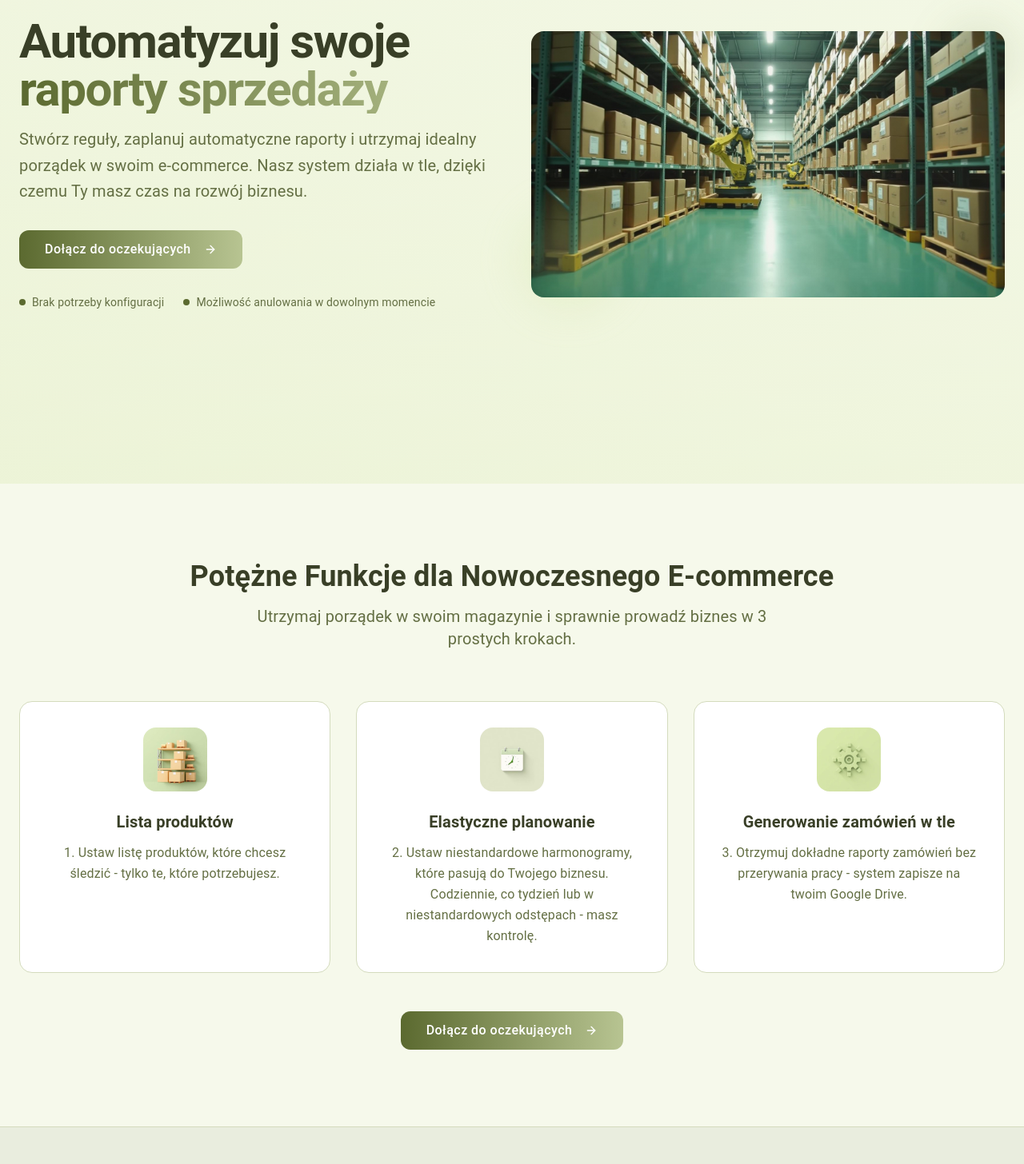
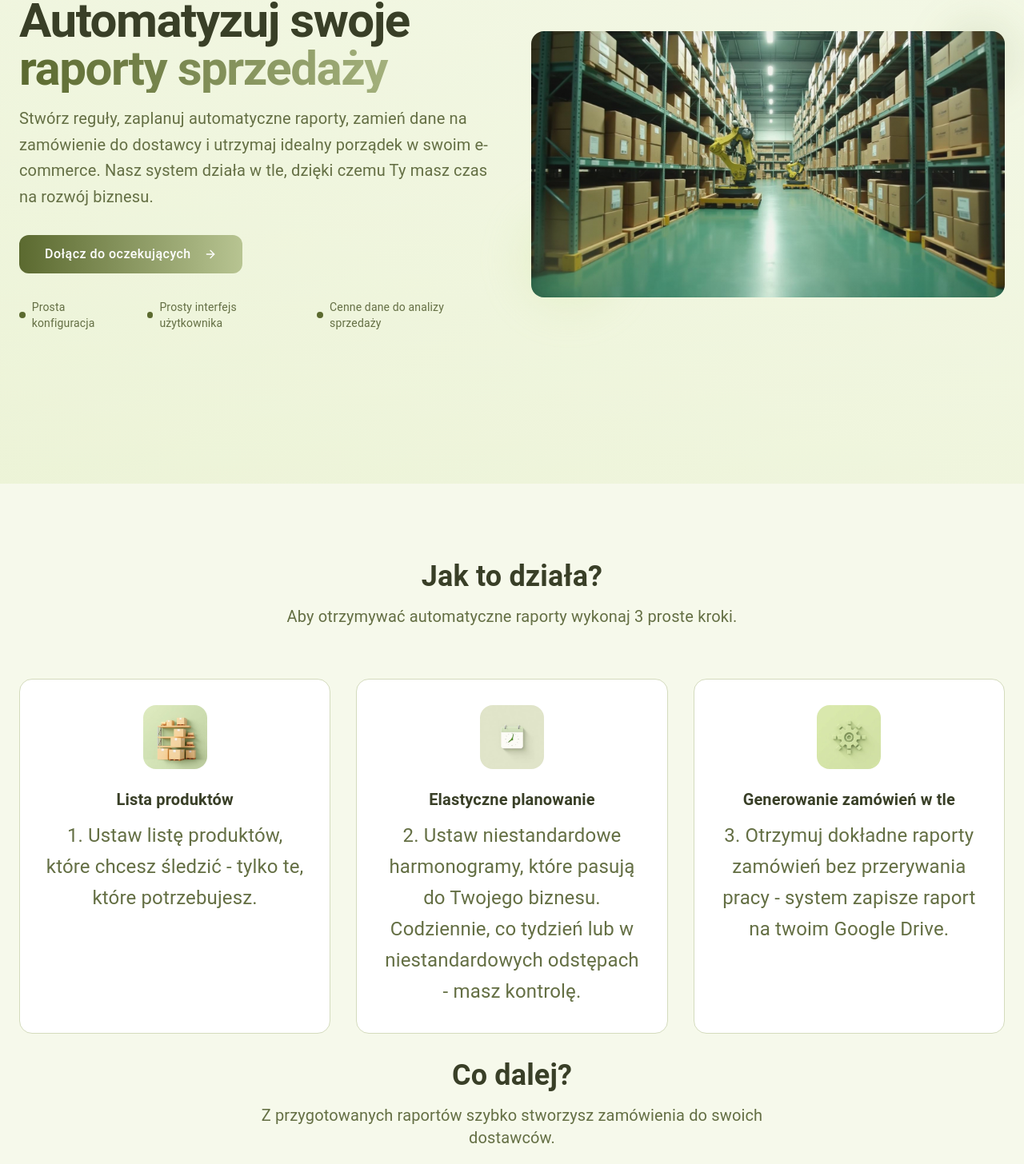
Before and after one commit to PawelCzajkowski/stockflow-landing-page, a Next.js app: page / in a window 1280 px wide. Shown: the part 259-1715 px from the top of the page at 80% size. Built offline with nearby package versions, Linux system fonts and the light colour scheme; what @mui/material-nextjs would draw is missing.

Commit message:
Poprawki tekstu

```diff
--- a/app/components/features.tsx
+++ b/app/components/features.tsx
@@ -26,7 +26,7 @@ const Features = () => {
       icon: <Settings className="w-8 h-8 text-primary" />,
       image: automationIcon,
       title: "Generowanie zamówień w tle",
-      description: "3. Otrzymuj dokładne raporty zamówień bez przerywania pracy - system zapisze na twoim Google Drive."
+      description: "3. Otrzymuj dokładne raporty zamówień bez przerywania pracy - system zapisze raport na twoim Google Drive."
     }
   ];
 
@@ -35,10 +35,10 @@ const Features = () => {
       <div className="container mx-auto px-6">
         <div className="text-center mb-16">
           <h2 className="text-4xl font-bold text-foreground mb-4">
-            Potężne Funkcje dla Nowoczesnego E-commerce
+            Jak to działa?
           </h2>
           <p className="text-xl text-muted-foreground max-w-2xl mx-auto">
-            Utrzymaj porządek w swoim magazynie i sprawnie prowadź biznes w 3 prostych krokach.
+            Aby otrzymywać automatyczne raporty wykonaj 3 proste kroki.
           </p>
         </div>
 
@@ -46,7 +46,7 @@ const Features = () => {
           {features.map((feature, index) => (
             <div
               key={index}
-              className="group border border-border/50 rounded-2xl bg-card shadow-soft hover:shadow-medium transition-smooth"
+              className="group text-2xl border border-border/50 rounded-2xl bg-card shadow-soft hover:shadow-medium transition-smooth"
             >
               <div className="p-8 text-center">
                 <div className="mb-6 relative">
@@ -65,6 +65,15 @@ const Features = () => {
           ))}
         </div>
 
+        <div className="text-center mb-8 mt-8">
+          <h2 className="text-4xl font-bold text-foreground mb-4">
+            Co dalej?
+          </h2>
+          <p className="text-xl text-muted-foreground max-w-2xl mx-auto">
+            Z przygotowanych raportów szybko stworzysz zamówienia do swoich dostawców.
+          </p>
+        </div>
+
         <div className="flex flex-col sm:flex-row gap-4 mt-12 justify-center">
               <Button variant="hero"
                 onClick={() => window.open('https://forms.gle/yRbSpSkDJUPF6gjEA', '_blank')}>
--- a/app/components/footer.tsx
+++ b/app/components/footer.tsx
@@ -45,7 +45,7 @@ const Footer = () => {
           <div className="md:justify-self-end">
             <h4 className="font-semibold text-foreground mb-4">Informacje</h4>
             <ul className="space-y-2 text-muted-foreground">
-              <li><a href="mailto:support@stockflow.pl" className="hover:text-primary transition-smooth">Centrum pomocy</a></li>
+              <li><a href="mailto:support@stockflow.pl" className="hover:text-primary transition-smooth">Pomoc</a></li>
               <li><a href="/privacy" className="hover:text-primary transition-smooth">Prywatność</a></li>
               {/* <li><a href="#" className="hover:text-primary transition-smooth">Regulamin</a></li> */}
               {/* <li><a href="#" className="hover:text-primary transition-smooth">Status</a></li> */}
--- a/app/components/hero.tsx
+++ b/app/components/hero.tsx
@@ -23,7 +23,7 @@ const Hero = () => {
                 </span>
               </h1>
               <p className="text-xl text-muted-foreground leading-relaxed max-w-2xl">
-                Stwórz reguły, zaplanuj automatyczne raporty i utrzymaj idealny porządek w swoim e-commerce.
+                Stwórz reguły, zaplanuj automatyczne raporty, zamień dane na zamówienie do dostawcy i utrzymaj idealny porządek w swoim e-commerce.
                 Nasz system działa w tle, dzięki czemu Ty masz czas na rozwój biznesu.
               </p>
             </div>
@@ -40,15 +40,15 @@ const Hero = () => {
             <div className="flex items-center space-x-6 text-sm text-muted-foreground">
               <div className="flex items-center">
                 <span className="w-2 h-2 bg-primary rounded-full mr-2" />
-                Brak potrzeby konfiguracji
+                Prosta konfiguracja
               </div>
-              {/* <div className="flex items-center">
-                <span className="w-2 h-2 bg-primary rounded-full mr-2" />
-                14-dniowy bezpłatny okres próbny
-              </div> */}
               <div className="flex items-center">
                 <span className="w-2 h-2 bg-primary rounded-full mr-2" />
-                Możliwość anulowania w dowolnym momencie
+                Prosty interfejs użytkownika
+              </div>
+              <div className="flex items-center">
+                <span className="w-2 h-2 bg-primary rounded-full mr-2" />
+                Cenne dane do analizy sprzedaży
               </div>
             </div>
           </div>
```
